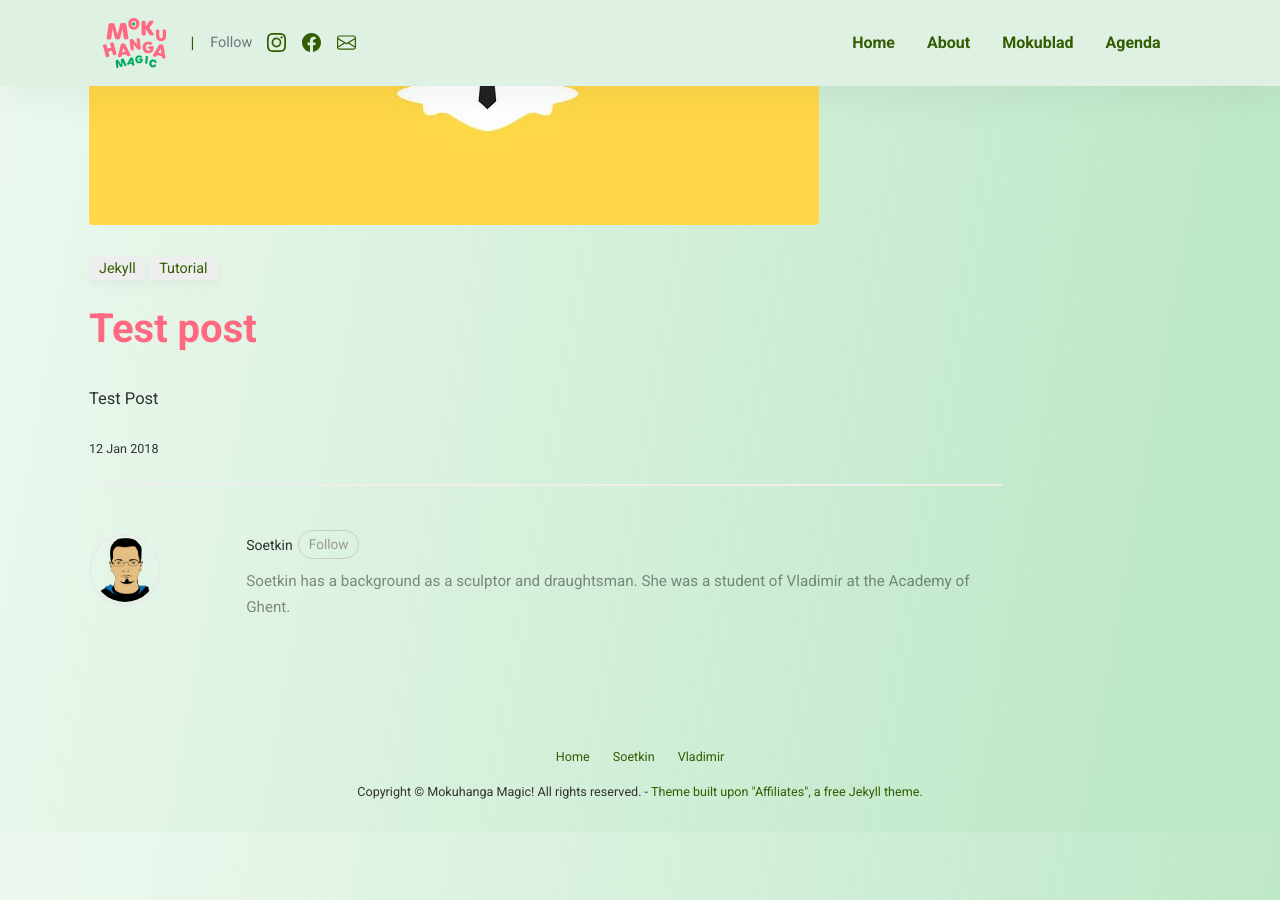
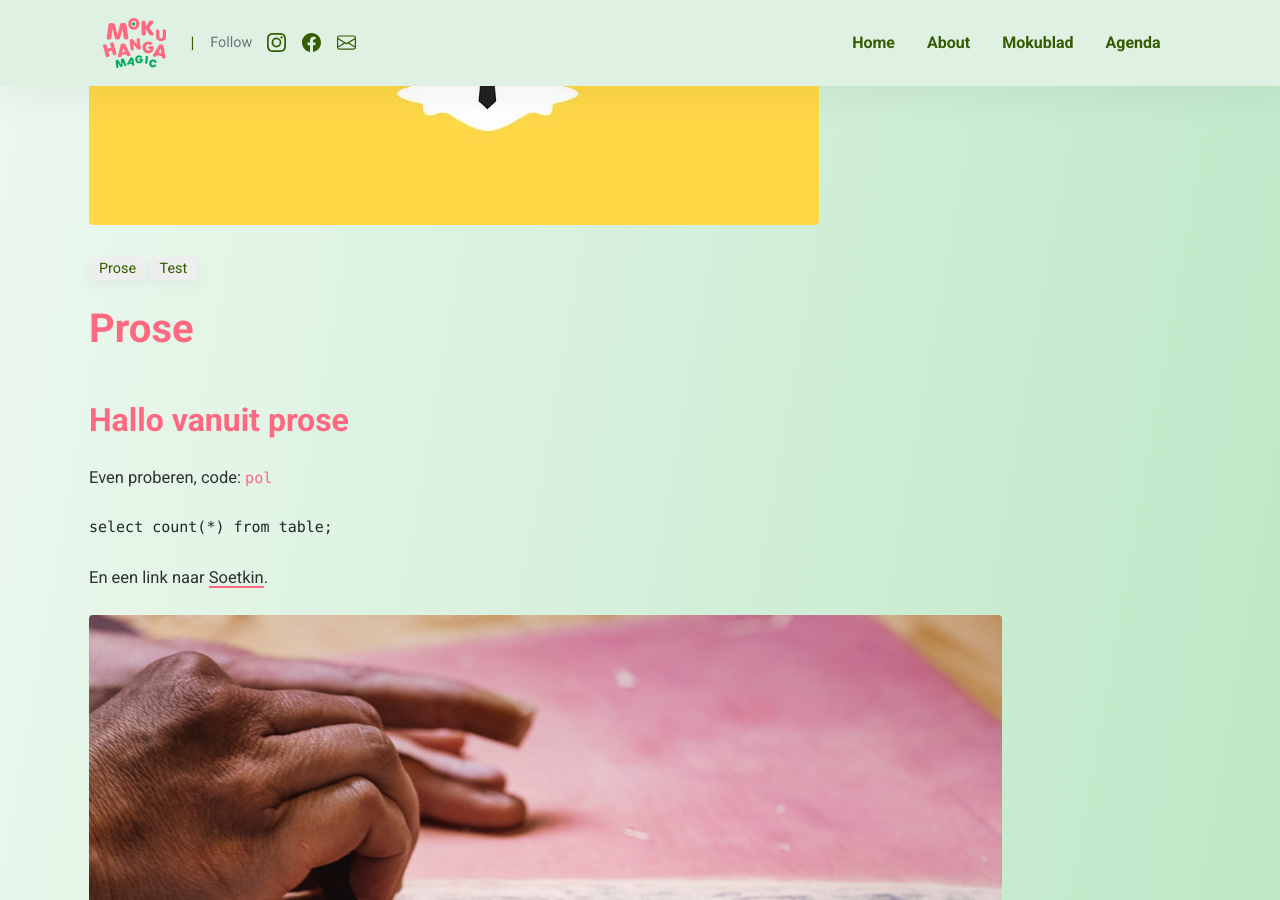
Before and after one commit to mokuhangamagic/mokuhangamagic.github.io, a Jekyll site: the page built from _posts/2018-01-12-test-post.md, in a window 1280 px wide and 900 px high, scrolled down 274 px. Built offline with Jekyll 4.4.1, drawn with Linux system fonts in a browser that asks for light colours; comment, search, counter and statistics services are not loaded.

Commit message:
Test prose

`````diff
--- a/_posts/2018-01-12-test-post.md
+++ b/_posts/2018-01-12-test-post.md
@@ -1,8 +1,20 @@
 ---
 layout: post
-title:  "Test post"
+title: Prose
 author: soetkin
-categories: [ Jekyll, tutorial ]
+categories:
+  - Prose
+  - Test
 image: assets/images/2.jpg
 ---
-Test Post
+## Hallo vanuit prose
+
+Even proberen, code: `pol`
+
+```sql
+select count(*) from table;
+````
+
+En een link naar [Soetkin](soetkineveraert.be "Soetkin").
+
+![balloon-carving.jpg]({{site.baseurl}}/media/balloon-carving.jpg)
`````
